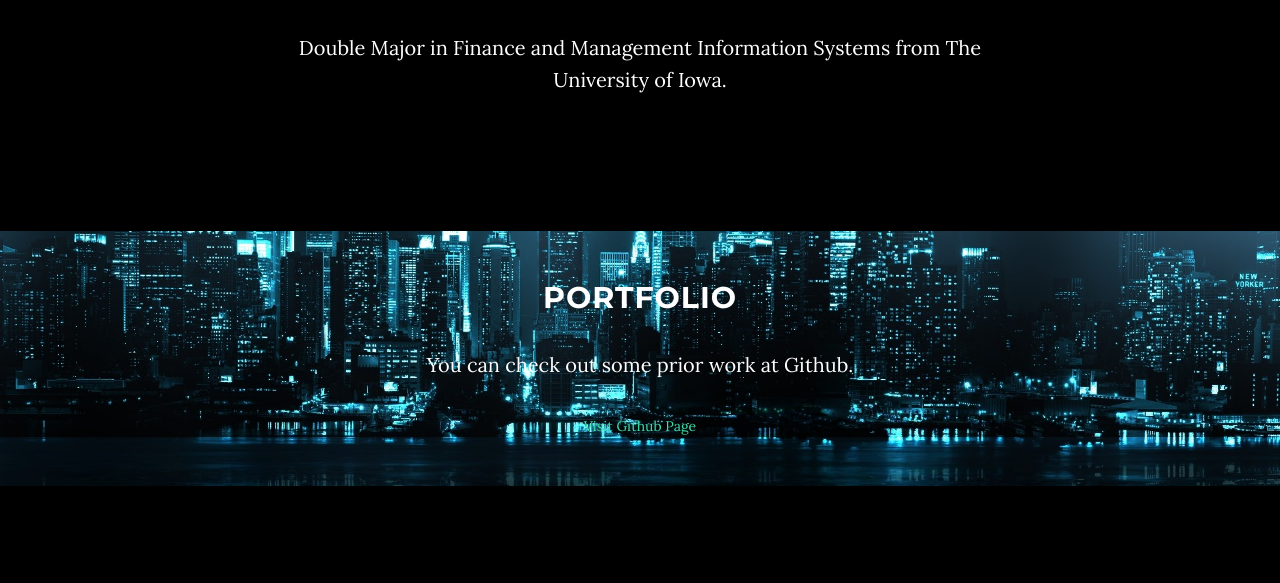
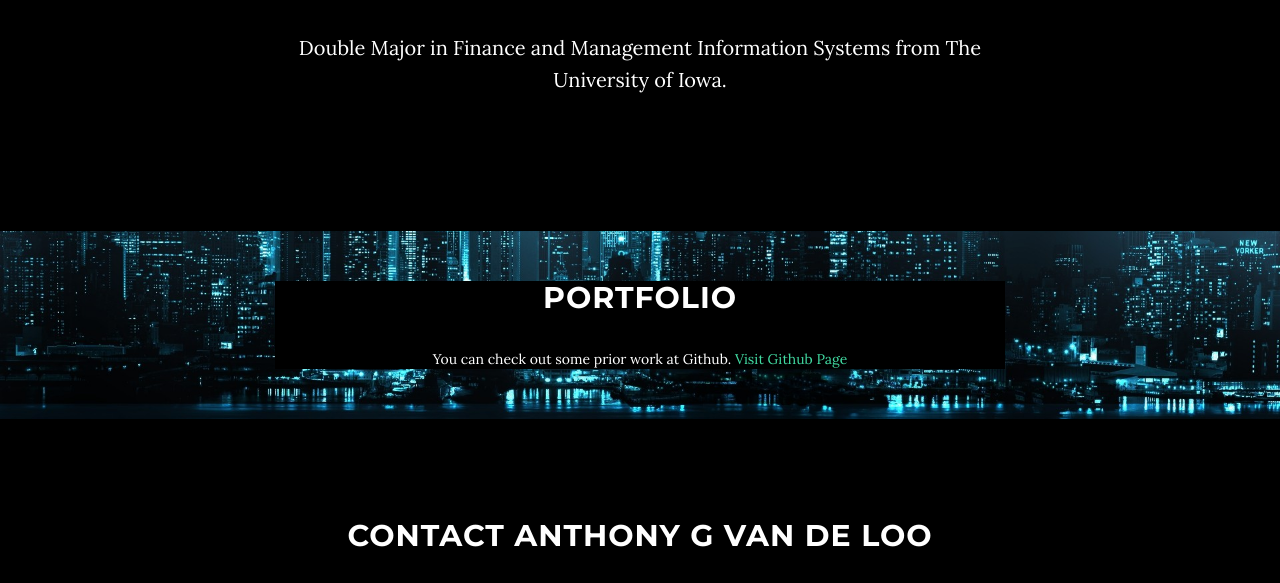
Before and after one commit to avandeloo/avandeloo.github.io, a website: page index.html in a window 1280 px wide. Shown: the part 936-1519 px from the top of the page. Drawn offline with Linux system fonts and the light colour scheme.

Commit message:
reformated css a little

```diff
--- a/css/grayscale.css
+++ b/css/grayscale.css
@@ -10,6 +10,11 @@ body {
   color: white;
   background-color: black;
 }
+
+.prior_work{
+  background-color: black;
+}
+
 html {
   width: 100%;
   height: 100%;
--- a/index.html
+++ b/index.html
@@ -100,9 +100,10 @@
         <div class="download-section">
             <div class="container">
                 <div class="col-lg-8 col-lg-offset-2">
+                    <div class = "prior_work">
                     <h2>Portfolio</h2>
-                    <p>You can check out some prior work at Github.</p>
-                    <a href="https://github.com/avandeloo">Visit Github Page</a>
+                    You can check out some prior work at Github.
+                    <a href="https://github.com/avandeloo">Visit Github Page</a></div>
                 </div>
             </div>
         </div>
```
